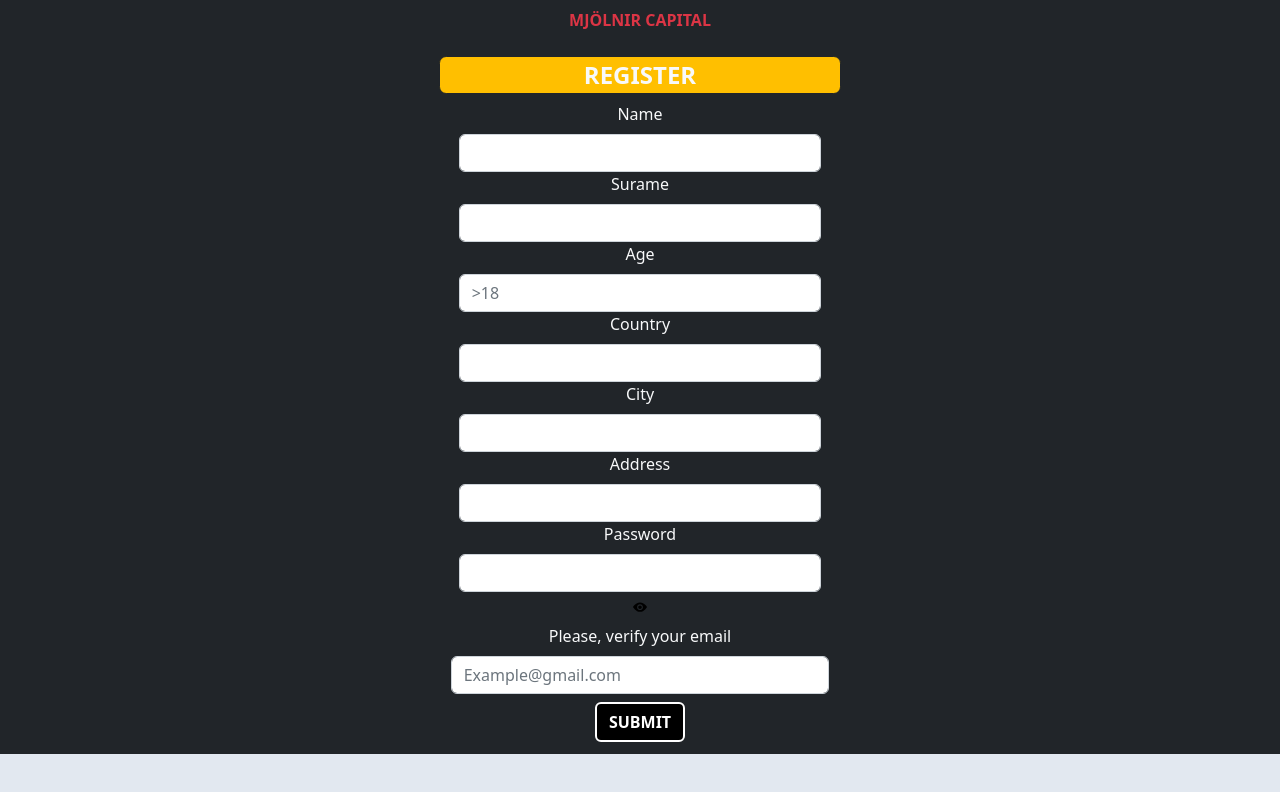
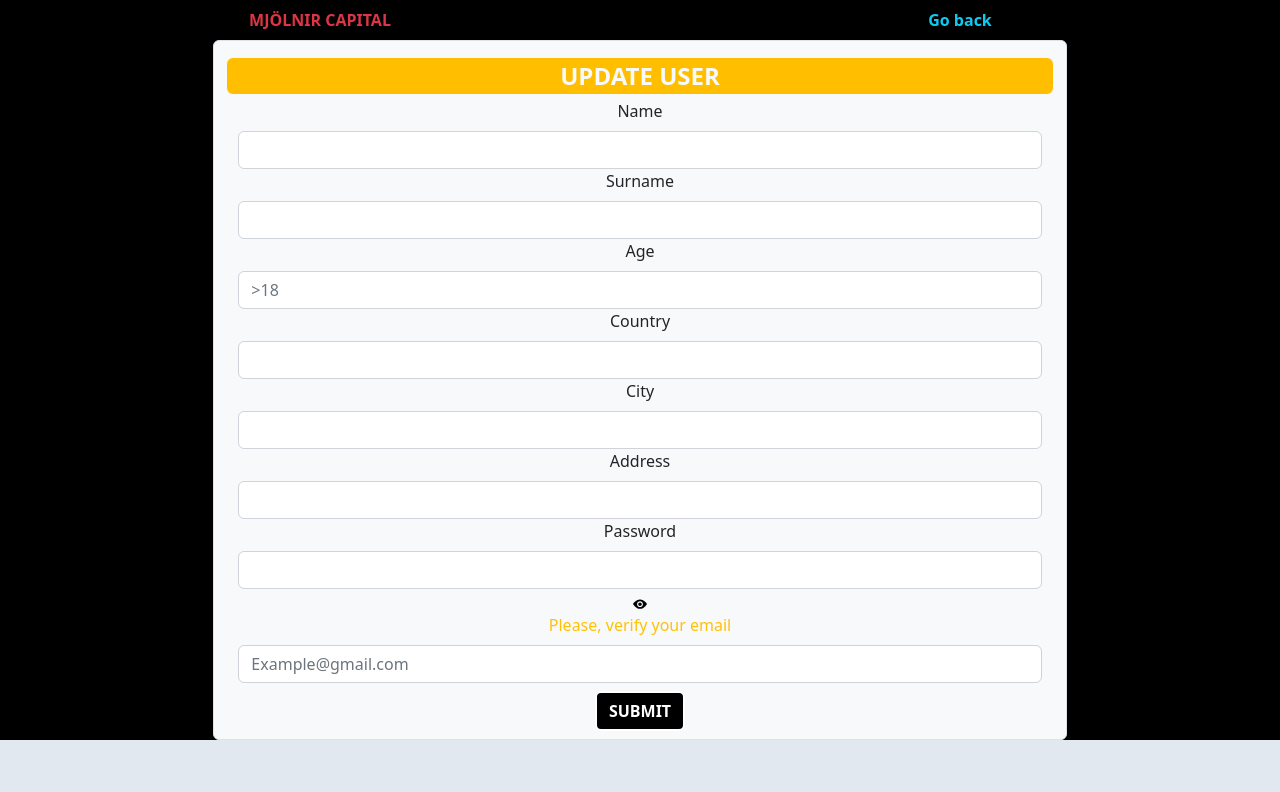
Before and after one commit to Coquixo/final-project-front, a React (Create React App) app: page /profile in a window 1280 px wide. Shown: the top 792 px of the page. Built offline with nearby package versions, Linux system fonts and the light colour scheme.

Commit message:
now there are no bugs on updating a user

```diff
--- a/src/components/UpdateProfile/UpdateMyProfile.jsx
+++ b/src/components/UpdateProfile/UpdateMyProfile.jsx
@@ -11,12 +11,10 @@ import EyeSlashIcon from "../icons/EyeSlashIcon";
 const UpdateMyProfile = () => {
     const userReduxCredentials = useSelector(userData);
     const [passwordShown, setPasswordShown] = useState(false);
-    const [usersEmail, setUsersEmail] = useState(
-        userReduxCredentials.credentials.email
-    );
+    const [usersEmail, setUsersEmail] = useState("");
     const token = userReduxCredentials.credentials.token;
     const dispatch = useDispatch();
-    const navigate = useNavigate()
+    const navigate = useNavigate();
     const [user, setUser] = useState({
         name: userReduxCredentials.credentials.name,
         surname: userReduxCredentials.credentials.surname,
@@ -25,7 +23,7 @@ const UpdateMyProfile = () => {
         country: userReduxCredentials.credentials.country,
         city: userReduxCredentials.credentials.city,
         address: userReduxCredentials.credentials.address,
-        password: undefined,
+        password: "",
     });
 
     const [userError, setUserError] = useState({
@@ -63,23 +61,24 @@ const UpdateMyProfile = () => {
 
     const updateTry = async () => {
         let res = await updateProfile(usersEmail, user, token);
-        setTimeout(() => {
+        console.log(res)
+        setTimeout(async () => {
             if (userReduxCredentials.credentials.token !== undefined) {
-                dispatch(userout({ credentials: {} })).then(navigate("/"));
+                await dispatch(userout({ credentials: {} }))
+                navigate("/");
             }
-
         }, 500);
     };
     return (
         <Container>
             <Row>
-                <Col className="formTitle mt-3 border-1 border border-dark">
-                    REGISTER
+                <Col className="formTitle mt-3 border-1 border border-light">
+                    UPDATE USER
                 </Col>
             </Row>
             <Col>
-                <Form>
-                    <Form.Group className="m-2">
+                <Form className="text-dark">
+                    <Form.Group className="mt-1">
                         <Form.Label>Name</Form.Label>
                         <Form.Control
                             type="text"
@@ -90,7 +89,10 @@ const UpdateMyProfile = () => {
                                 errorHandler(e.target.name, e.target.value, "text")
                             }
                         />
-                        <Form.Label>Surame</Form.Label>
+                        <span className="text-danger errorHanlderDesign d-flex flex-column">
+                            {userError.nameError}
+                        </span>
+                        <Form.Label>Surname</Form.Label>
                         <Form.Control
                             name="surname"
                             onChange={inputHandler}
@@ -113,6 +115,9 @@ const UpdateMyProfile = () => {
                                 errorHandler(e.target.name, e.target.value, "age")
                             }
                         />
+                        <span className="text-danger errorHanlderDesign d-flex flex-column">
+                            {userError.ageError}
+                        </span>
 
                         <Form.Label>Country</Form.Label>
                         <Form.Control
@@ -151,13 +156,19 @@ const UpdateMyProfile = () => {
                                 errorHandler(e.target.name, e.target.value, "password")
                             }
                         />
+                        <span className="text-danger errorHanlderDesign d-flex flex-column">
+                            {userError.passwordError}
+                        </span>
+
                         {passwordShown ? (
                             <EyeSlashIcon onClick={togglePassword} />
                         ) : (
                             <EyeIcon onClick={togglePassword} />
                         )}
                     </Form.Group>
-                    <Form.Label>Please, verify your email</Form.Label>
+                    <Form.Label className="text-warning">
+                        Please, verify your email
+                    </Form.Label>
                     <Form.Control
                         type="email"
                         placeholder="Example@gmail.com"
@@ -167,16 +178,12 @@ const UpdateMyProfile = () => {
                             errorHandler(e.target.name, e.target.value, "email")
                         }
                     />
+                    <span className="text-danger errorHanlderDesign d-flex flex-column">
+                        {userError.emailError}
+                    </span>
                     <Button className="my-2 submitButton" onClick={() => updateTry()}>
                         SUBMIT
                     </Button>
-
-                    <Form.Text className="text-danger errorHanlderDesign d-flex flex-column">
-                        <span>{userError.nameError}</span>
-                        <span>{userError.emailError}</span>
-                        <span>{userError.passwordError}</span>
-                        <span>{userError.ageError}</span>
-                    </Form.Text>
                 </Form>
             </Col>
         </Container>
--- a/src/containers/ProfileView/Profile.jsx
+++ b/src/containers/ProfileView/Profile.jsx
@@ -1,40 +1,32 @@
 import React from "react";
 import { Row, Container, Col } from "react-bootstrap";
-import { useSelector } from "react-redux";
+import { useNavigate } from "react-router";
 import UpdateMyProfile from "../../components/UpdateProfile/UpdateMyProfile";
-import { userData } from "../../services/slices/userSlice";
+import "./Profile.scss";
 
 const Profile = () => {
-    const userReduxCredentials = useSelector(userData);
-
+    const navigate = useNavigate();
 
     return (
-        <Container fluid className="bg-dark text-light">
-            <Row className="text-danger fw-bold py-2">
-                <Col>MJÖLNIR CAPITAL</Col>
+        <Container fluid className="bg-black text-light">
+            <Row className="text-danger fw-bold py-2 align-items-center">
+                <Col>
+                    <span className="linkButton" onClick={() => navigate("/welcome")}>
+                        MJÖLNIR CAPITAL
+                    </span>
+                </Col>
+                <Col>
+                    <span
+                        className="text-info linkButton"
+                        onClick={() => navigate("/balances")}>
+                        Go back
+                    </span>
+                </Col>
             </Row>
+
             <Row>
-                {/* <Col>
-                    <Row className="text-warning">Your data:</Row>
-                    <Row>Name: {userReduxCredentials.credentials.name} </Row>
-                    <Row>Surname: {userReduxCredentials.credentials.surname} </Row>
-                    <Row>Email: {userReduxCredentials.credentials.email} </Row>
-                    <Row>Phone: {userReduxCredentials.credentials.phone} </Row>
-                    <Row>Age: {userReduxCredentials.credentials.age} </Row>
-                    <Row>Country: {userReduxCredentials.credentials.country} </Row>
-                    <Row>City: {userReduxCredentials.credentials.city} </Row>
-                    <Row>Address: {userReduxCredentials.credentials.address} </Row>
-                    <Row>
-                        State:{" "}
-                        {userReduxCredentials.credentials.state === 1 ? "Active" : "Disabled"}{" "}
-                    </Row>
-                    <Row>
-                        Role:{" "}
-                        {userReduxCredentials.credentials.state === 1 ? "admin" : "user"}{" "}
-                    </Row>
-                </Col> */}
                 <Col></Col>
-                <Col>
+                <Col lg="8" className="bg-light border rounded">
                     <UpdateMyProfile />
                 </Col>
                 <Col></Col>
--- a/src/containers/ProfileView/Profile.scss
+++ b/src/containers/ProfileView/Profile.scss
@@ -0,0 +1,6 @@
+.linkButton {
+  cursor: pointer;
+  -webkit-user-select: none; /* Safari */
+  -ms-user-select: none; /* IE 10 and IE 11 */
+  user-select: none; /* Standard syntax */
+}
```
Also changed, not shown: src/components/UpdateProfile/UpdateOthersProfiles.jsx (deleted).
